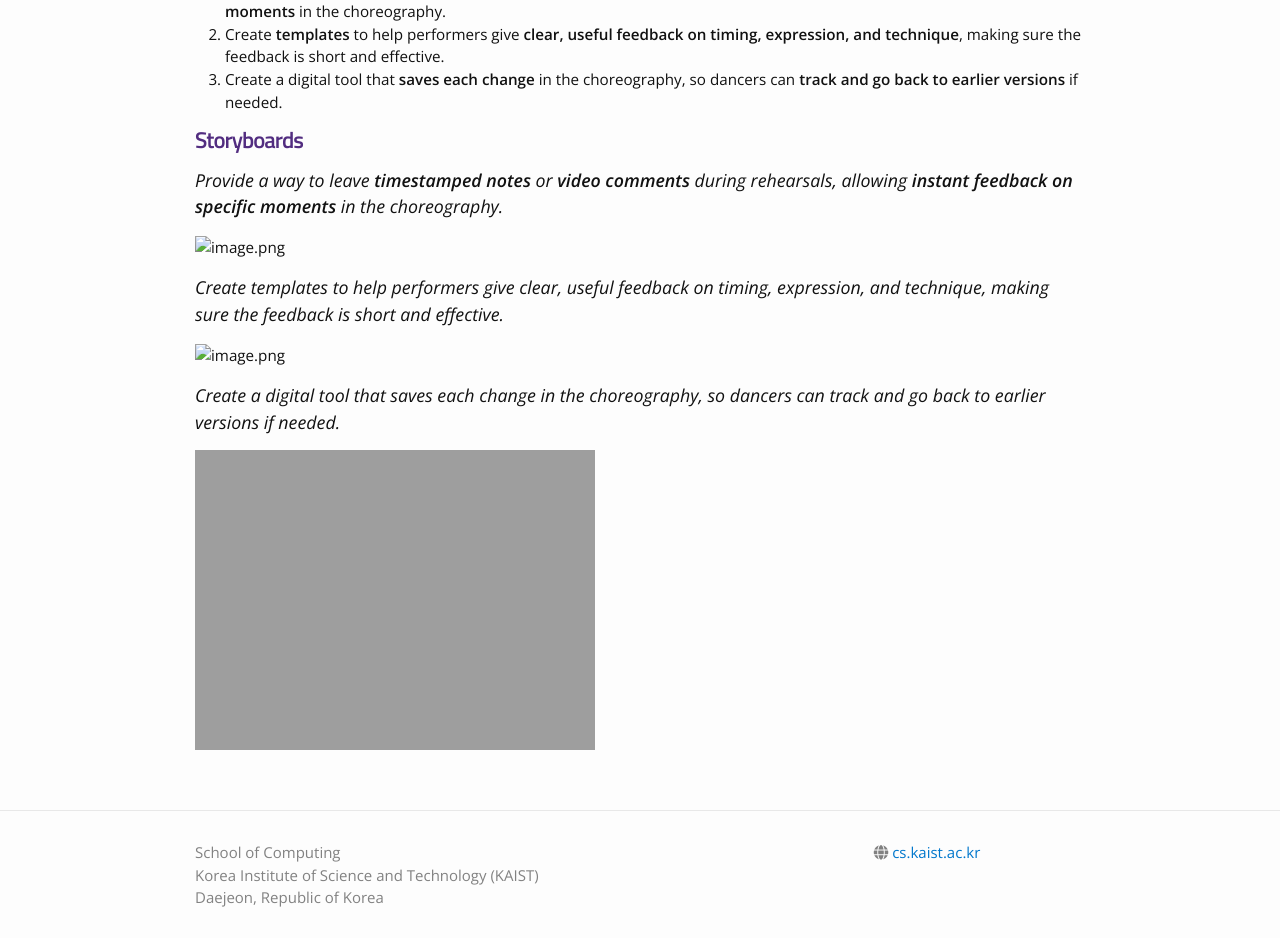
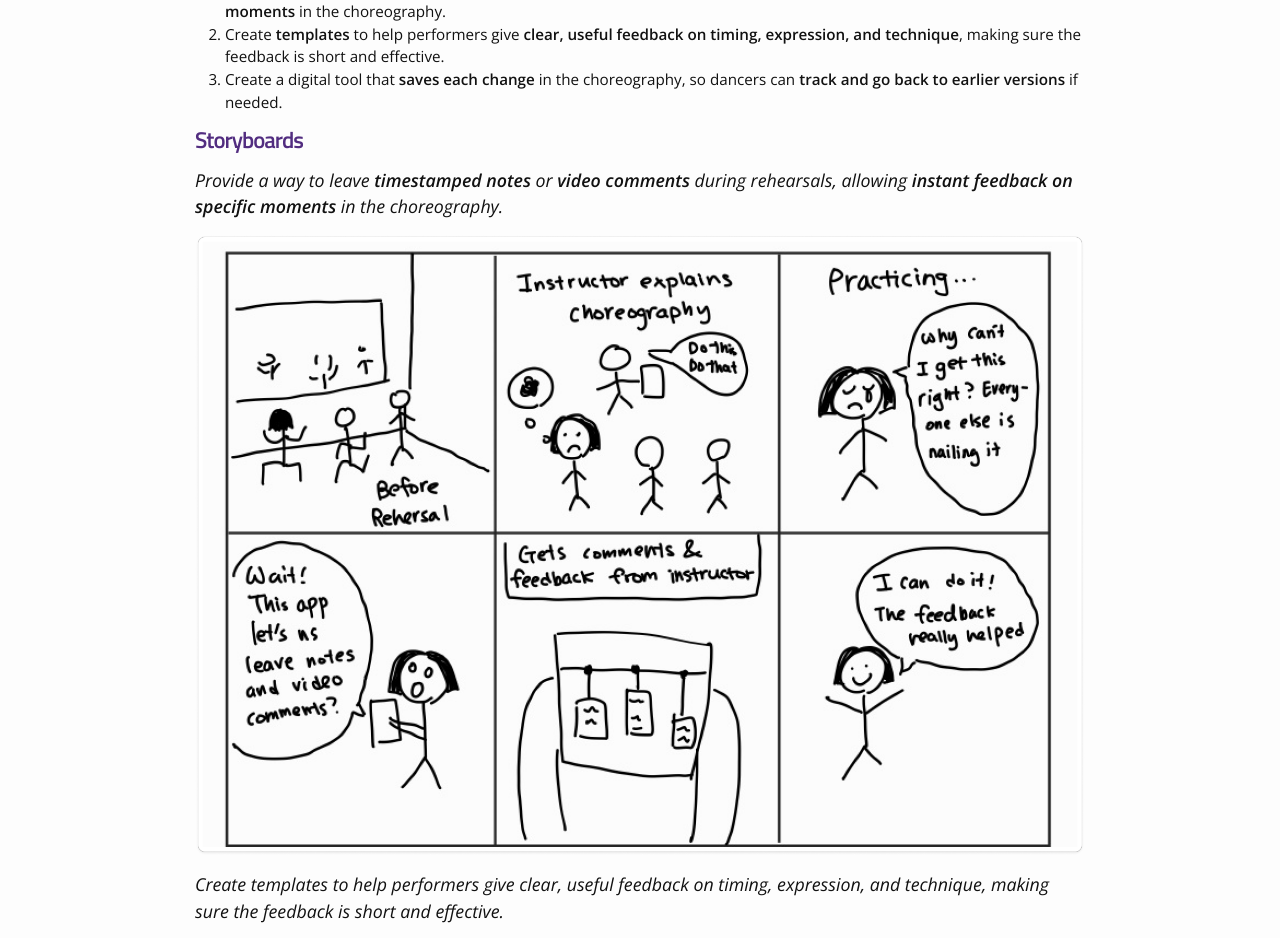
Before and after one commit to cstl-kaist/cs473-2025-fall, a Jekyll site: the page built from DPM/thunderhawk/DPM1/DPM1.md, in a window 1280 px wide. Shown: the part 2289-3227 px from the top of the page. Built offline with Jekyll 4.4.1, drawn with Linux system fonts in a browser that asks for light colours; nearby versions of some CDN libraries; our own code applies the rules of GitHub Pages for plain Markdown files.

Commit message:
fixing DPM1 md

```diff
--- a/DPM/thunderhawk/DPM1/DPM1.md
+++ b/DPM/thunderhawk/DPM1/DPM1.md
@@ -85,12 +85,12 @@ Colored solutions are the ones that have finally been selected.
 
 ### Provide a way to leave **timestamped notes** or **video comments** during rehearsals, allowing **instant feedback on specific moments** in the choreography.
 
-![image.png](%images/image.png)
+![image.png](images/image.png)
 
 ### Create templates to help performers give clear, useful feedback on timing, expression, and technique, making sure the feedback is short and effective.
 
-![image.png](%images/image%201.png)
+![image.png](images/image1.png)
 
 ### Create a digital tool that saves each change in the choreography, so dancers can track and go back to earlier versions if needed.
 
-![image.png](%images/image%202.png)
+![image.png](images/image2.png)
```
Also changed, not shown: DPM/pizzajs/DPM1/images/Solution2.png (renamed from DPM/pizzajs/DPM1/images/Solution 2.png), DPM/pizzajs/DPM1/images/Solution3.png (renamed from DPM/pizzajs/DPM1/images/Solution 3.png), DPM/thunderhawk/DPM1/images/image1.png (renamed from DPM/thunderhawk/DPM1/images/image 1.png), DPM/tiramisu/DPM1/DPM1.md (renamed from DPM/tiramisu/DPM1/DP1.md), 2 other files.
